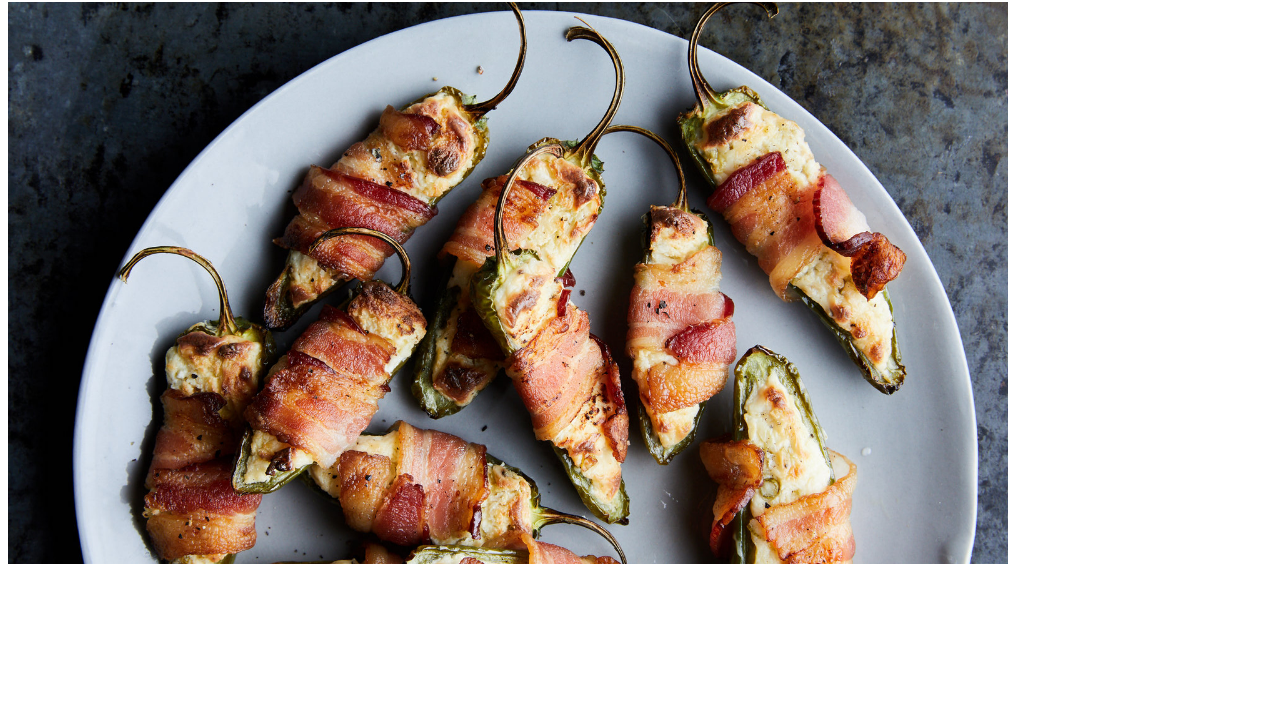
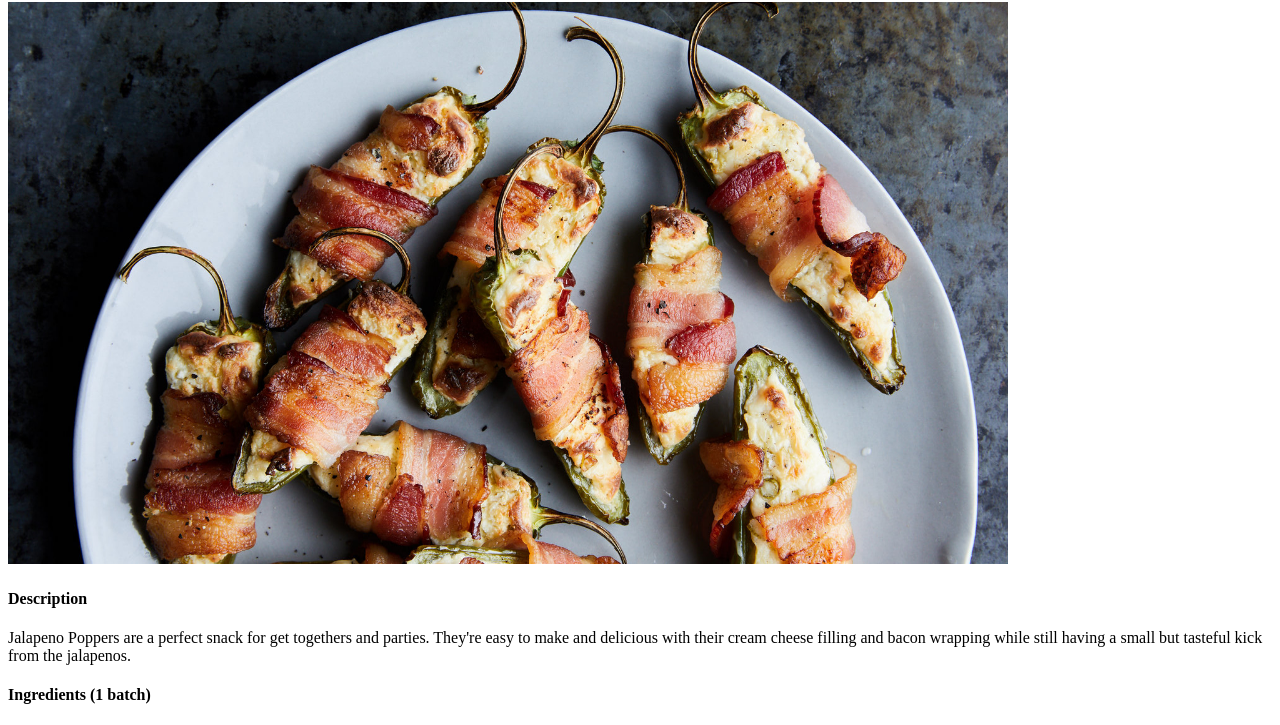
Before and after one commit to Dylan-Gresham/Odin-Recipes-Project, a plain HTML site: page recipes/jalapeno-poppers.html in a window 1280 px wide. Shown: the part 78-803 px from the top of the page. Drawn offline with Linux system fonts and the light colour scheme.

Commit message:
Start jalapeno poppers recipe and serving -> batch

```diff
--- a/recipes/jalapeno-poppers.html
+++ b/recipes/jalapeno-poppers.html
@@ -8,5 +8,10 @@
 <body>
     <h1> Jalapeno Poppers </h1>
     <img src="../images/jp.jpg" alt="Jalapeno Poppers laid out on a plate ready to be served." width="1000">
+    <h4> Description </h4>
+    <p> Jalapeno Poppers are a perfect snack for get togethers and parties. They're easy to make and delicious with their
+        cream cheese filling and bacon wrapping while still having a small but tasteful kick from the jalapenos.
+    </p>
+    <h4> Ingredients (1 batch)
 </body>
 </html>
```
Also changed, not shown: recipes/avocado-egg-rolls.html (+1 -1 lines), recipes/garlic-cheese-bombs.html (+1 -1 lines).
